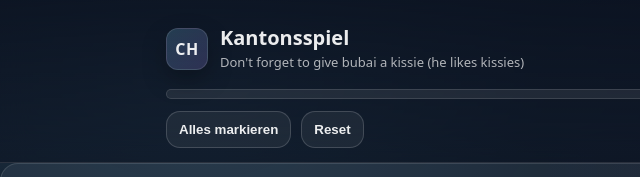
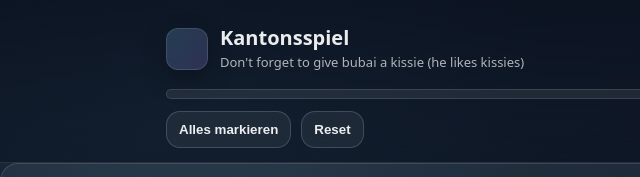
Before and after one commit to JanisPrivat/Kantonsspiel, a plain HTML site: page index.html in a window 1280 px wide. Shown: the top 177 px of the page, 0-640 px from the left. Drawn offline with Linux system fonts and the light colour scheme.

Commit message:
Update index.html

```diff
--- a/index.html
+++ b/index.html
@@ -12,7 +12,7 @@
   <header class="app-header">
     <div class="header-inner">
       <div class="brand">
-        <div class="logo" aria-hidden="true">CH</div>
+        <div class="logo" aria-hidden="true"></div>
         <div>
           <h1>Kantonsspiel</h1>
           <p class="subtitle">Don't forget to give bubai a kissie (he likes kissies)</p>
```
